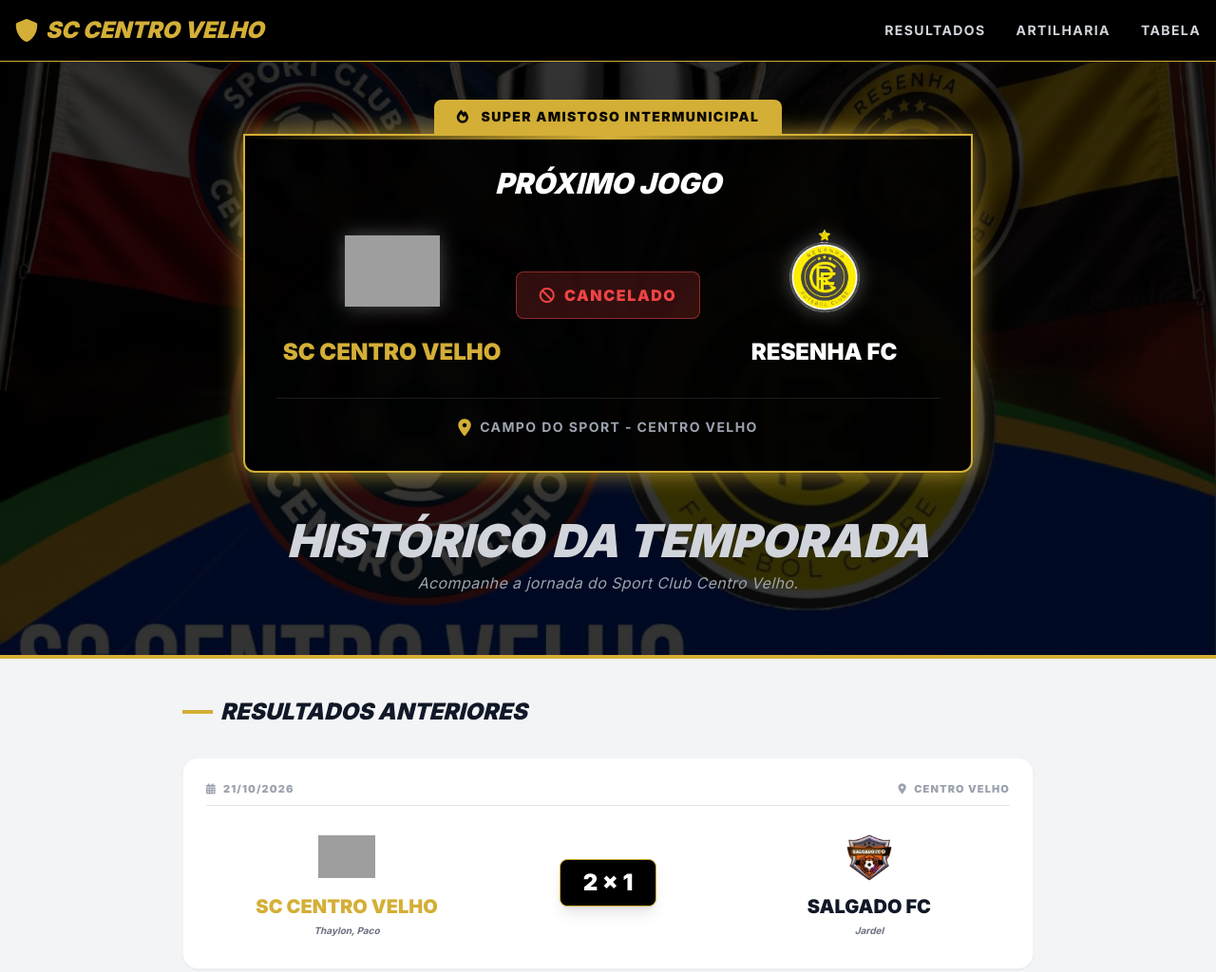
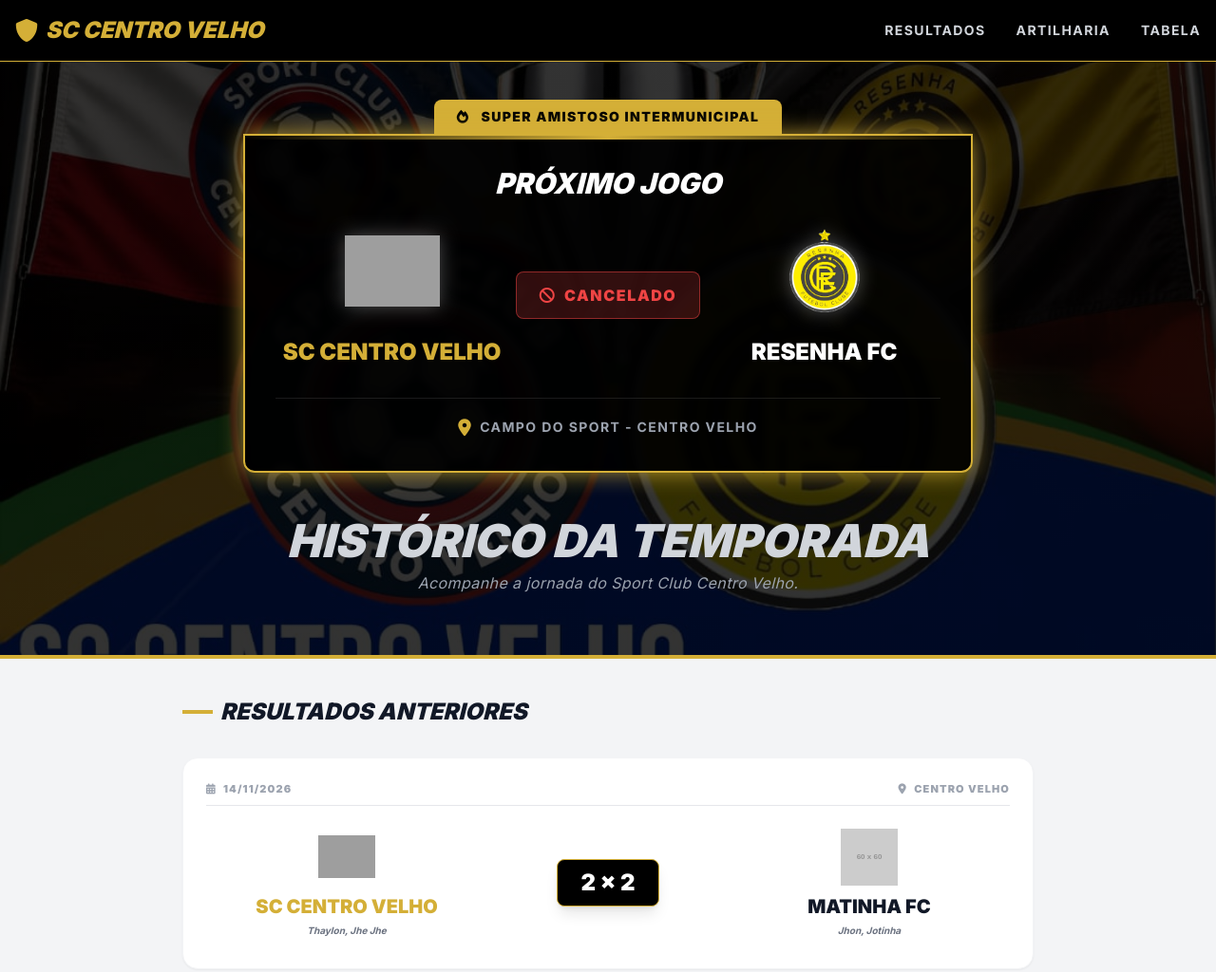
Before and after one commit to CentroVelho/SportClubCentroVelho.com.br, a plain HTML site: page index.html in a window 1280 px wide. Shown: the top 1024 px of the page at 95% size. Drawn offline with nearby package versions, Linux system fonts and the light colour scheme; grey boxes are pictures that could not be loaded; placeholder pictures from the web are drawn by us.

Commit message:
Update player goals and match data

```diff
--- a/index.html
+++ b/index.html
@@ -272,7 +272,7 @@
 
         // --- DADOS DOS JOGADORES ---
         let jogadores = [
-            { nome: 'Thaylon', gols: 13, status: 'none' },
+            { nome: 'Thaylon', gols: 14, status: 'up' },
             { nome: 'John', gols: 2, status: 'none' },
             { nome: 'Sabão', gols: 2, status: 'none' },
             { nome: 'Paco', gols: 4, status: 'none' },
@@ -282,7 +282,7 @@
             { nome: 'Douglas', gols: 1, status: 'none' },
             { nome: 'Yuri', gols: 1, status: 'none' },
             { nome: 'Tom', gols: 1, status: 'none' },
-            { nome: 'Jhe Jhe', gols: 1, status: 'none' }
+            { nome: 'Jhe Jhe', gols: 2, status: 'up' }
         ];
 
         jogadores.forEach((j, index) => j.ordemOriginal = index);
@@ -316,6 +316,7 @@
 
         // --- DADOS DE PARTIDAS ---
         const matches = [
+            { date: '14/11/2026', home: 'SC Centro Velho', away: 'Matinha FC', score: '2 x 2', location: 'Centro Velho', homeScorers: 'Thaylon, Jhe Jhe', awayScorers: 'Jhon, Jotinha' },
             { date: '21/10/2026', home: 'SC Centro Velho', away: 'Salgado FC', score: '2 x 1', location: 'Centro Velho', homeScorers: 'Thaylon, Paco', awayScorers: 'Jardel' },
             { date: '09/10/2026', home: 'SC Centro Velho', away: 'Potencial E.C.', score: '1 x 1', location: 'Centro Velho', homeScorers: 'Jhe Jhe', awayScorers: 'Thaylon' },
             { date: '01/10/2026', home: 'SC Centro Velho', away: 'Salgado FC', score: '1 x 3', location: 'Salgado', homeScorers: 'Paco', awayScorers: 'Junior, Paulinho, Edson' },
```
